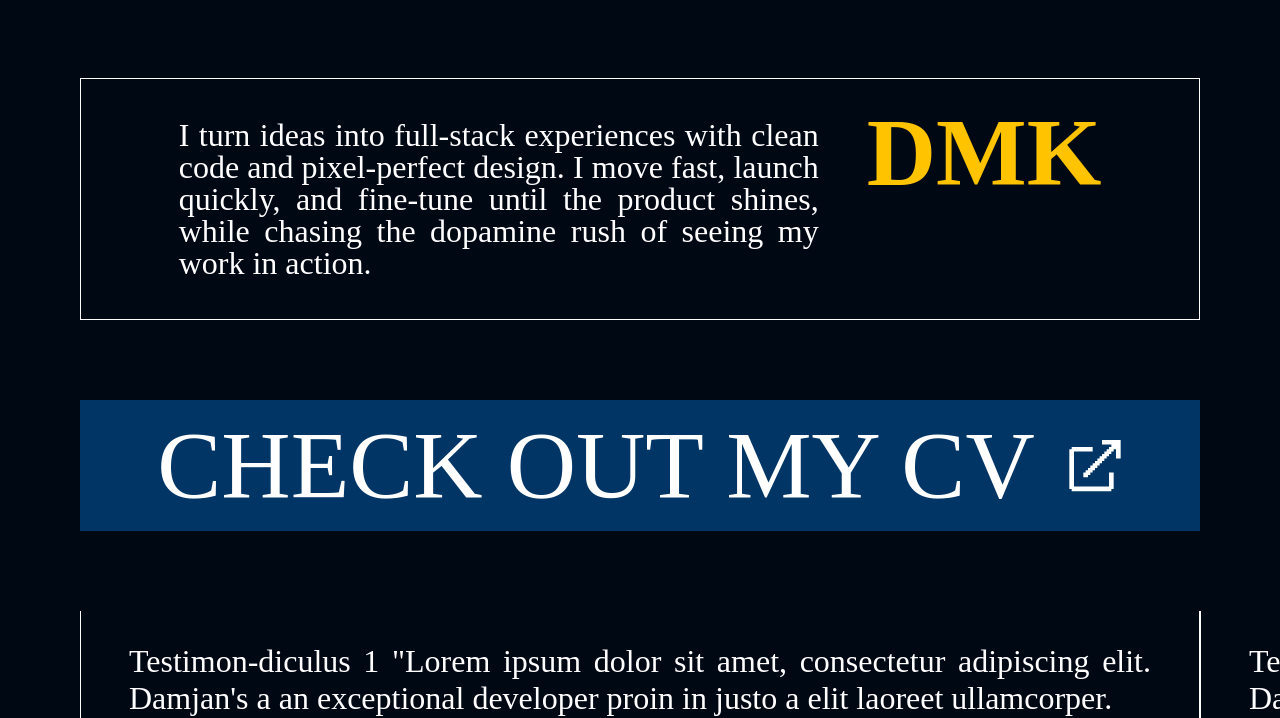
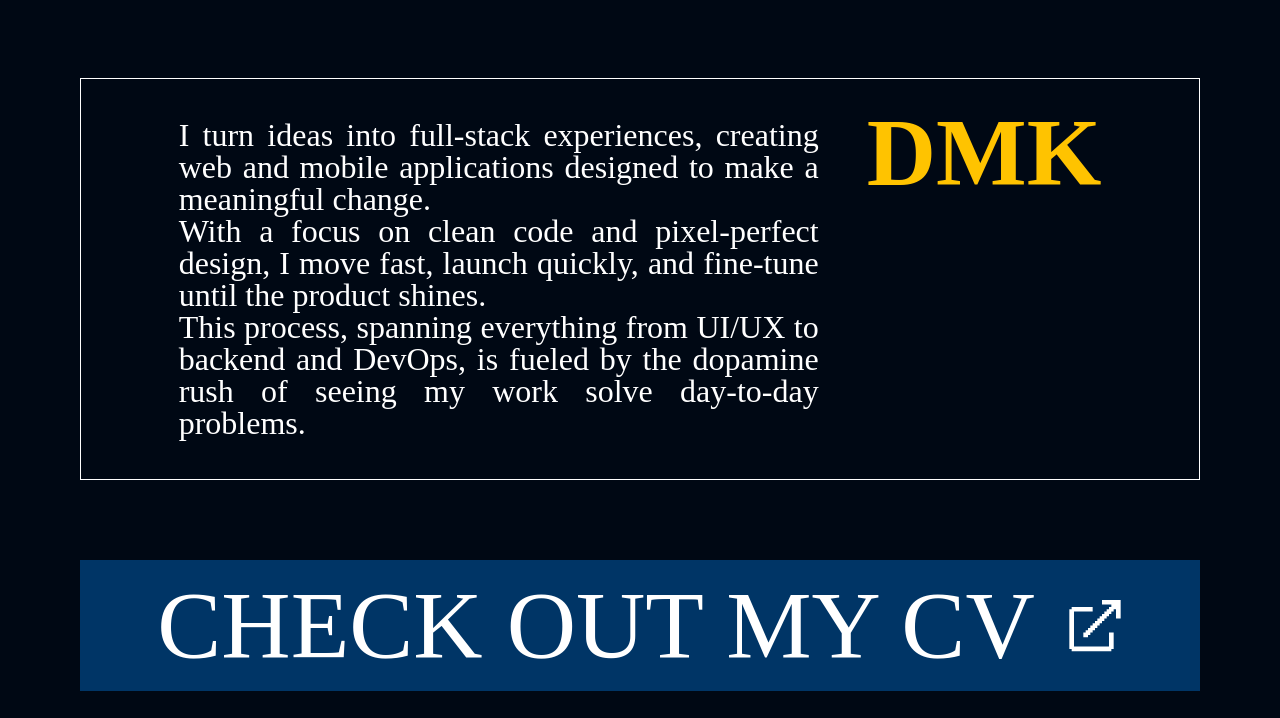
Before and after one commit to DamjanG23/dame-mrazi-kod, a website built with Vite: page src/pages/about.html in a window 1280 px wide. Shown: the part 82-800 px from the top of the page. Built offline with nearby package versions, Linux system fonts and the light colour scheme; a web font is replaced by a local one.

Commit message:
updated about paragraph

```diff
--- a/src/pages/about.html
+++ b/src/pages/about.html
@@ -79,10 +79,14 @@
     <main>
       <section class="about">
         <p class="about-paragraph">
-          I turn ideas into full-stack experiences with clean code and
-          pixel-perfect design. I move fast, launch quickly, and fine-tune until
-          the product shines, while chasing the dopamine rush of seeing my work
-          in action.
+          I turn ideas into full-stack experiences, creating web and mobile
+          applications designed to make a meaningful change. <br />
+
+          With a focus on clean code and pixel-perfect design, I move fast,
+          launch quickly, and fine-tune until the product shines. <br />
+          This process, spanning everything from UI/UX to backend and DevOps, is
+          fueled by the dopamine rush of seeing my work solve day-to-day
+          problems.
         </p>
         <h1 class="about-title">DMK</h1>
       </section>
```
